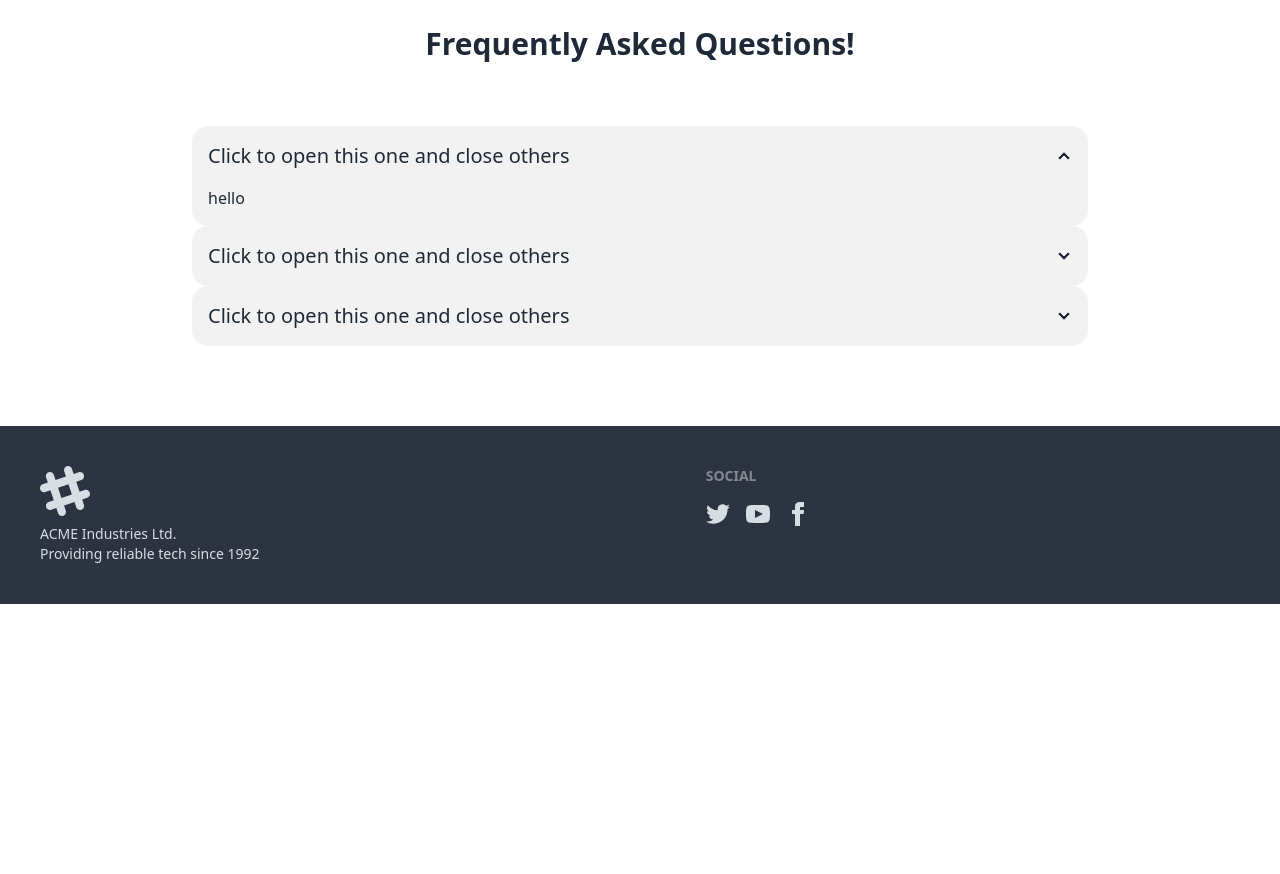
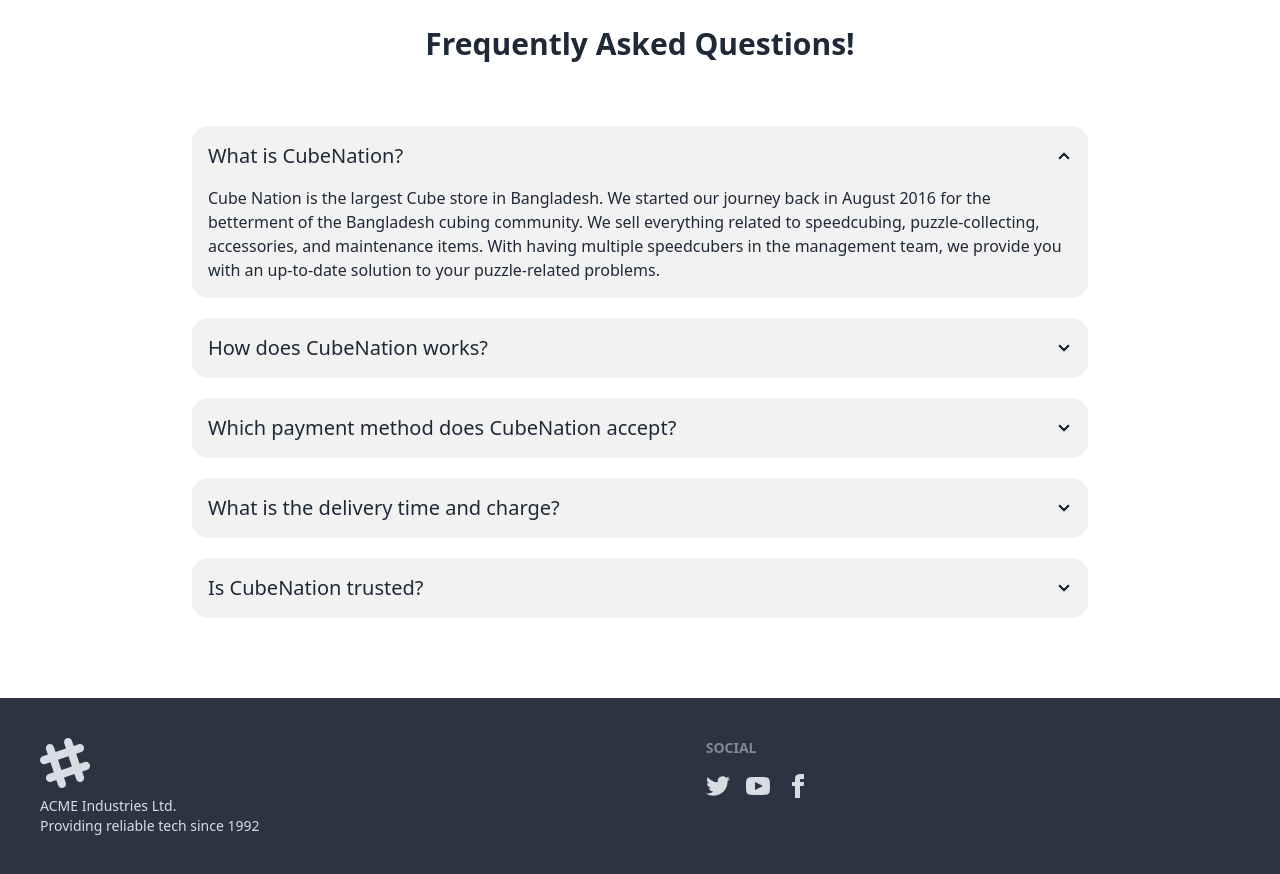
Before and after one commit to rakibul-wdp/rubik-s-cube, a React (Vite) app: page / in a window 1280 px wide. Shown: the part 2240-3114 px from the top of the page. Before the commit the page ends 2844 px from the top, so only its background shows below. Built offline with nearby package versions, Linux system fonts and the light colour scheme; no server answers; data requests are answered from the project's data file.

Commit message:
FAQ update

```diff
--- a/src/components/home/Accordian.jsx
+++ b/src/components/home/Accordian.jsx
@@ -7,28 +7,74 @@
       <div className="collapse collapse-arrow bg-base-200">
         <input type="radio" name="my-accordion-2" defaultChecked />
         <div className="collapse-title text-xl font-medium">
-          Click to open this one and close others
+          What is CubeNation?
         </div>
         <div className="collapse-content">
-          <p>hello</p>
+          <p>
+            Cube Nation is the largest Cube store in Bangladesh. We started our
+            journey back in August 2016 for the betterment of the Bangladesh
+            cubing community. We sell everything related to speedcubing,
+            puzzle-collecting, accessories, and maintenance items. With having
+            multiple speedcubers in the management team, we provide you with an
+            up-to-date solution to your puzzle-related problems.
+          </p>
+        </div>
+      </div>
+      <div className="collapse collapse-arrow bg-base-200 my-5">
+        <input type="radio" name="my-accordion-2" />
+        <div className="collapse-title text-xl font-medium">
+          How does CubeNation works?
+        </div>
+        <div className="collapse-content">
+          <p>
+            CubeNation works online with a physical warehouse in Dhaka. When you
+            place an order our team verifies you and checks inventory. If we
+            have it in stock, we process the order and arrange delivery. You
+            will receive SMS/Email/Push notifications for every update. If the
+            product is out of stock, we will contact you for later steps.
+          </p>
         </div>
       </div>
       <div className="collapse collapse-arrow bg-base-200">
         <input type="radio" name="my-accordion-2" />
         <div className="collapse-title text-xl font-medium">
-          Click to open this one and close others
+          Which payment method does CubeNation accept?
         </div>
         <div className="collapse-content">
-          <p>hello</p>
+          <p>
+            CubeNation accepts Bkash Payment, DBBL Rocket, Nagad, Bank transfer,
+            Amex, Mastercard, Visa, and Cash on Delivery.
+          </p>
+        </div>
+      </div>
+      <div className="collapse collapse-arrow bg-base-200 my-5">
+        <input type="radio" name="my-accordion-2" />
+        <div className="collapse-title text-xl font-medium">
+          What is the delivery time and charge?
+        </div>
+        <div className="collapse-content">
+          <p>
+            We Currently Ship our products via Pathao courier. ♦ 24 hours to
+            Deliver inside Dhaka Metro - 60 BDT ♦ 2-3 Days outside Dhaka - 100
+            BDT We offer Free shipping for orders over 1000 BDT.
+          </p>
         </div>
       </div>
       <div className="collapse collapse-arrow bg-base-200">
         <input type="radio" name="my-accordion-2" />
         <div className="collapse-title text-xl font-medium">
-          Click to open this one and close others
+          Is CubeNation trusted?
         </div>
         <div className="collapse-content">
-          <p>hello</p>
+          <p>
+            Our team works with multiple high-end puzzle manufacturers like GAN,
+            MoYu, QiYi, Yuxin, etc. to ensure that we can offer you the best
+            products in the market. We have been in businesss since 2016.
+            Considering we are still here, speaks for our trustworthyness. If
+            you still do not trust us, it is fine. We have a cat at our
+            warehouse named Mr. Moni. We will ask him to scratch you for not
+            trusting us.
+          </p>
         </div>
       </div>
     </div>
```
